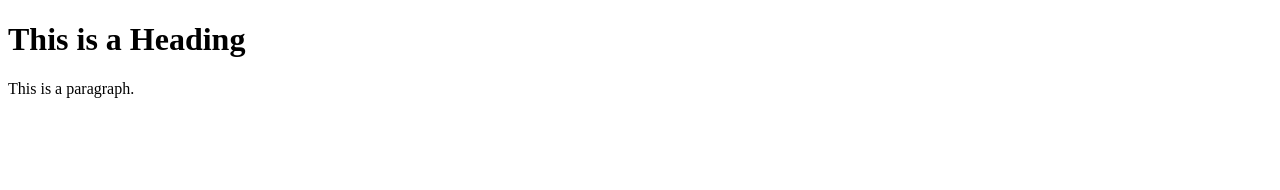
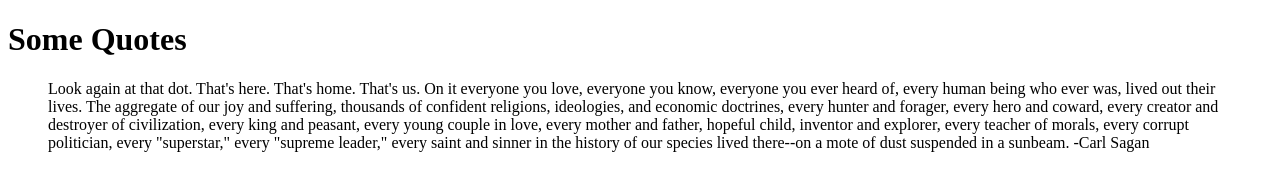
Before and after one commit to CharlesMDF/CSD380_Module10_Assignment, a plain HTML site: page index.html in a window 1280 px wide. Drawn offline with Linux system fonts and the light colour scheme.

Commit message:
Update index.html

```diff
--- a/index.html
+++ b/index.html
@@ -4,9 +4,11 @@
 <title>Page Title</title>
 </head>
 <body>
-
-<h1>This is a Heading</h1>
-<p>This is a paragraph.</p>
+    <h1>Some Quotes</h1>
+    <blockquote>Look again at that dot. That's here. That's home. That's us. On it everyone you love, everyone you know, everyone you ever heard of, every human being who ever was, lived out their lives.
+        The aggregate of our joy and suffering, thousands of confident religions, ideologies, and economic doctrines, every hunter and forager, every hero and coward, every creator and destroyer of civilization,
+        every king and peasant, every young couple in love, every mother and father, hopeful child, inventor and explorer, every teacher of morals, every corrupt politician, every "superstar," every "supreme leader,"
+        every saint and sinner in the history of our species lived there--on a mote of dust suspended in a sunbeam. -Carl Sagan</blockquote>
 
 </body>
 </html>
```
